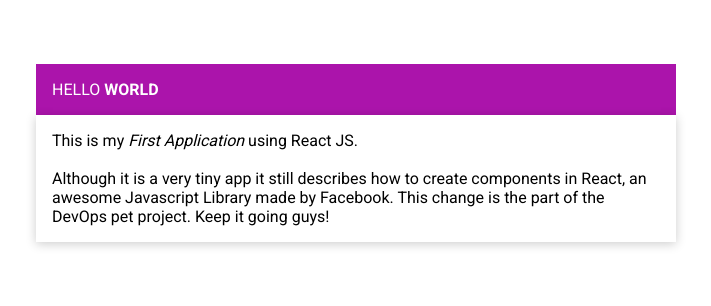
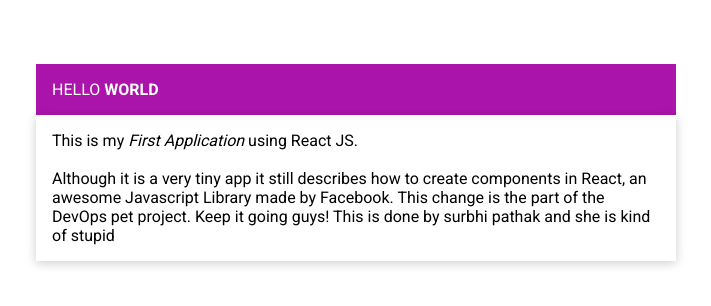
Before and after one commit to anu-1907/DevOpsReact, a JavaScript app: page / in a window 1280 px wide. Shown: the top 306 px of the page, without its empty margins (284-995 px from the left). Built offline with nearby package versions, Linux system fonts and the light colour scheme; the HTML template or start-up script is replaced by a standard one.

Commit message:
description changes by surbhi

```diff
--- a/src/components/Description.js
+++ b/src/components/Description.js
@@ -10,6 +10,10 @@ const Description = () => {
       This change is the part of the DevOps pet project.
       Keep it going guys!
 
+
+      This is done by surbhi pathak and she is kind of stupid
+
+
     </div>
   )
 }
```
